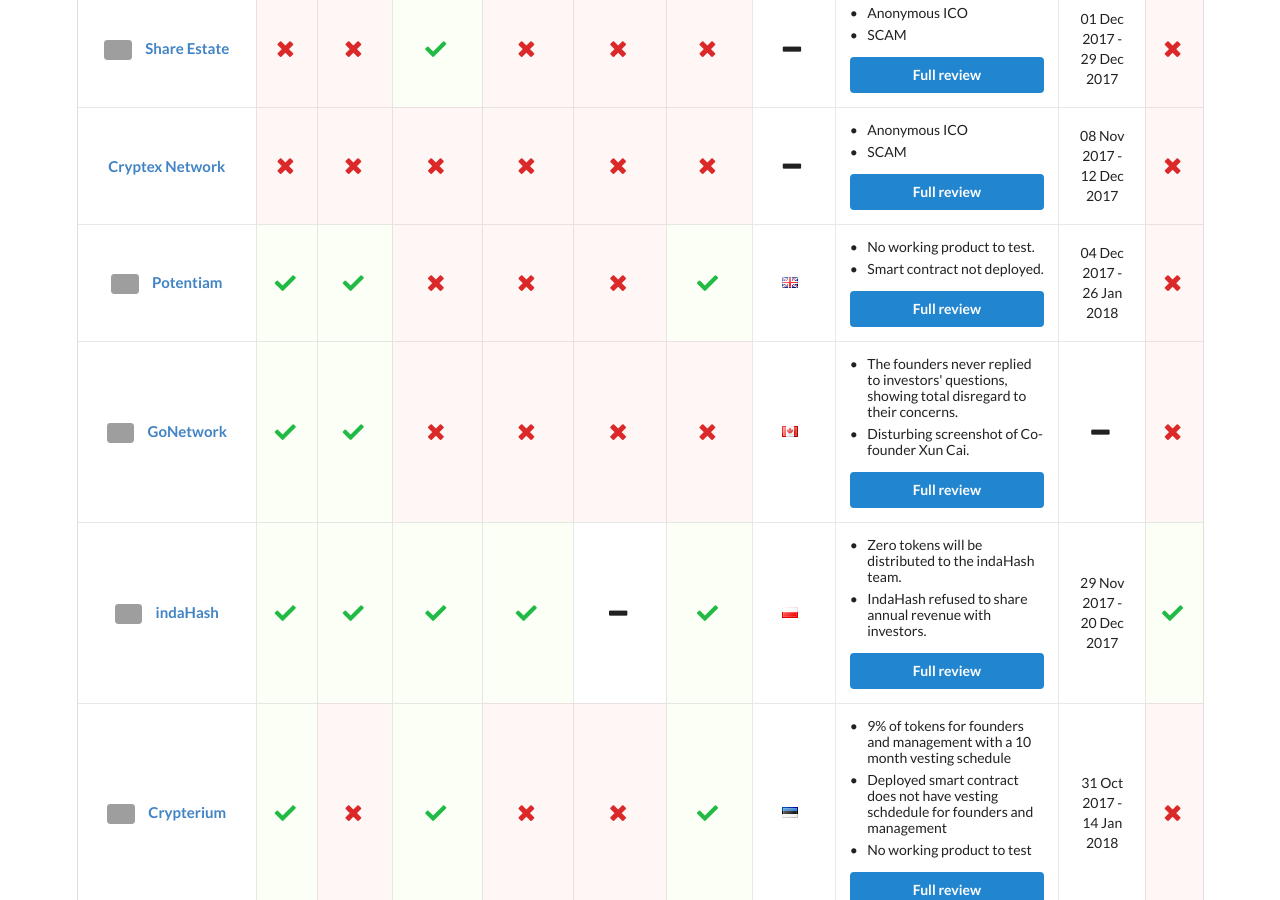
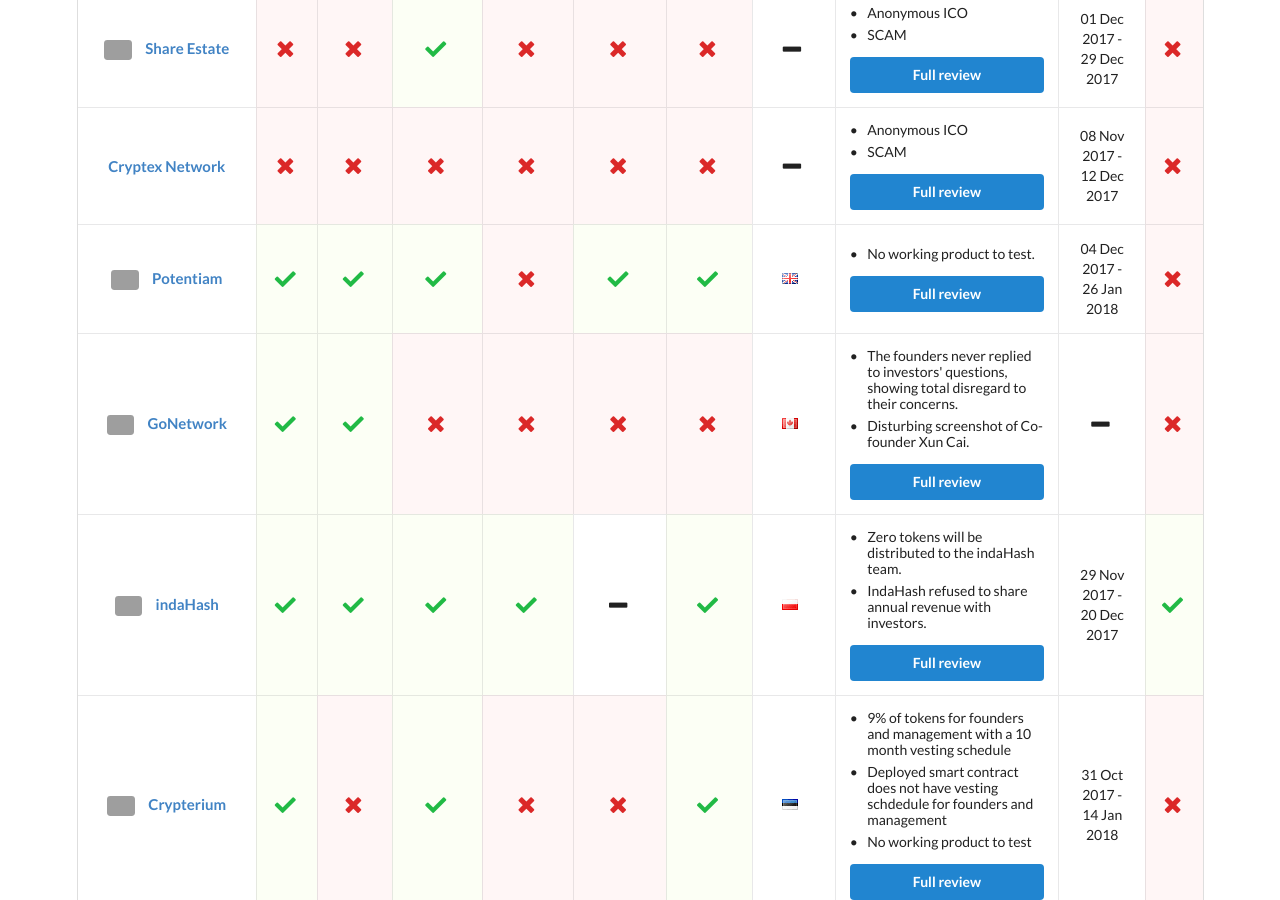
Before and after one commit to ico-check/ico-check, a Jekyll site: the page built from index.md, in a window 1280 px wide and 900 px high, scrolled down 1259 px. Built offline with Jekyll 4.4.1, drawn with Linux system fonts in a browser that asks for light colours; nearby versions of some CDN libraries; grey boxes are pictures that could not be loaded.

Commit message:
13-potentiam-ico-check
Updated fields and comments

```diff
--- a/_data/icos.yml
+++ b/_data/icos.yml
@@ -130,14 +130,13 @@
   url: https://www.potentiam.io
   real_team: true
   github: true
-  smart_contract: false
+  smart_contract: true
   product: false
-  min_vesting: false
+  min_vesting: true
   have_company: true
   location: United Kingdom
   comments:
     - content: No working product to test.
-    - content: Smart contract not deployed.
   ico_start_date: 2017-12-04T00:00:00Z
   ico_end_date: 2018-01-26T00:00:00Z
   safe: false
```
